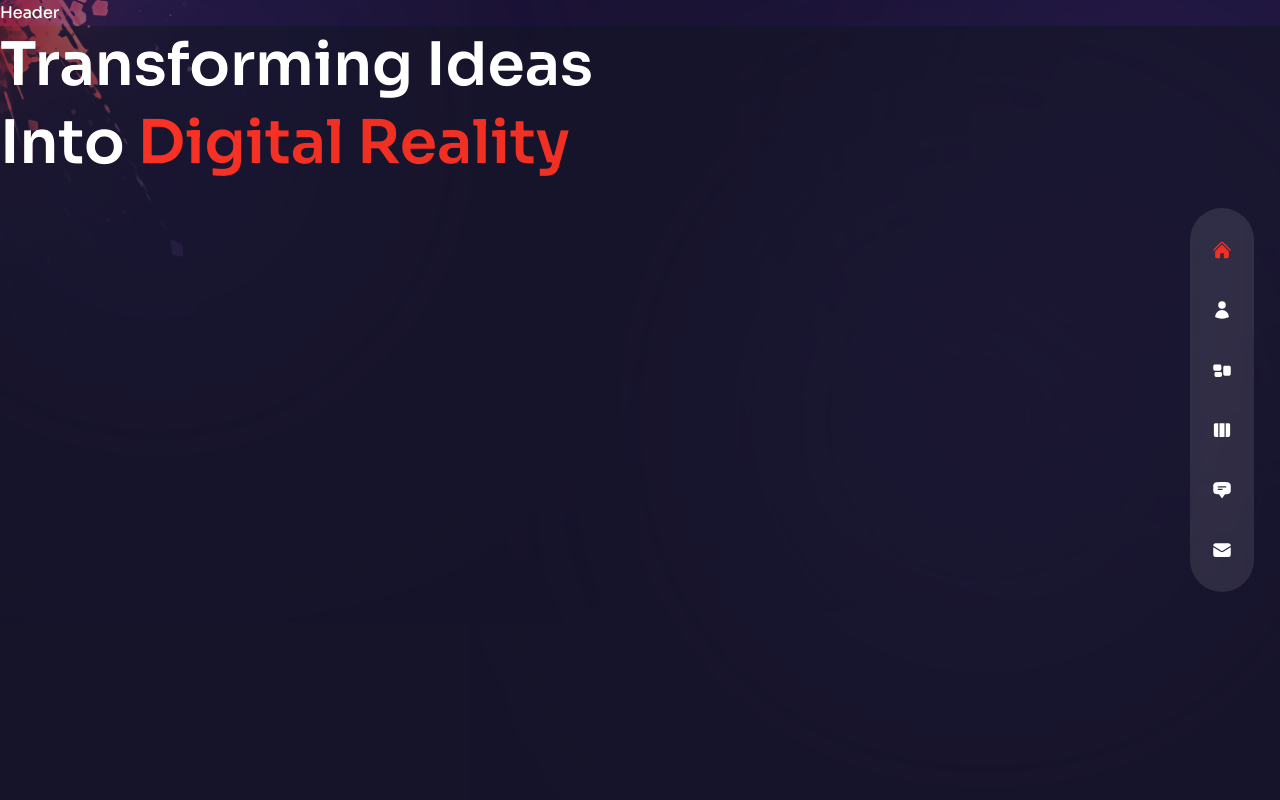
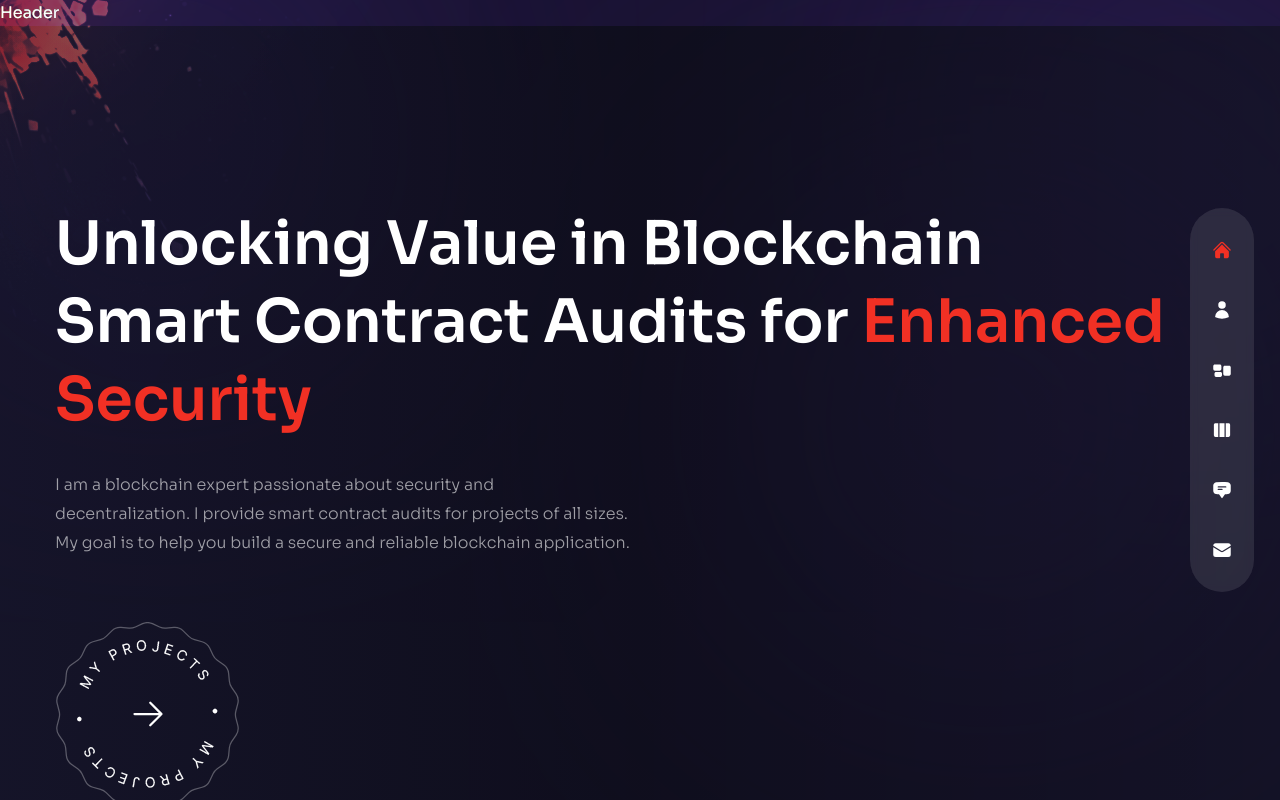
Before and after one commit to Pol-Gallardo/polgallardo, a Next.js app: page / in a window 1280 px wide. Built offline with nearby package versions, Linux system fonts and the light colour scheme.

Commit message:
botton home

```diff
--- a/components/ProjectsBtn.js
+++ b/components/ProjectsBtn.js
@@ -1,5 +1,29 @@
+//next image
+import Image from 'next/image';
+
+//next link
+import Link from 'next/link';
+
+// icons
+import { HiArrowRight } from 'react-icons/hi2';
+
+
 const ProjectsBtn = () => {
-  return <div>Project Btn</div>;
+  return (
+  <div className='mx-auto xl:mx-0'>
+    <Link href={'/work'}
+    className='relative w-[185px] h-[185px] flex justify-center items-center bg-circleStar bg-cover bg-center bg-no-repeat group'>
+      <Image
+      src={'/rounded-text.png'}
+      width={141}
+      height={148}
+      alt=''
+      className='animate-spin-slow w-full h-full max-w-[141px] max-h-[148px]'
+      />
+      <HiArrowRight className='absolute text-4xl group-hover:translate-x-2 trnasition-all duration-300' />
+    </Link>
+  </div>
+  );
 };
 
 export default ProjectsBtn;
--- a/pages/index.js
+++ b/pages/index.js
@@ -16,12 +16,39 @@
 const Home = () => {
   return <div className='bg-primary/60 h-full'>
     {/* text */}
-    <div>
-      <div>
+    <div className='w-full h-full bg-gradient-to-r from-primary/10 via-black/30 to-black/10'>
+      <div className='text-center flex flex-col justify-center xl:pt-40 xl:text-left h-full container mx-auto'>
         {/* title */}
-        <h1 className='h1'>
-          Transforming Ideas <br /> Into <span className='text-accent'>Digital Reality</span>
-        </h1>
+        <motion.h1
+          variants={fadeIn('down', 0.2)}
+          initial='hidden'
+          animate='show'
+          exit='hidden'
+          className='h1'>
+        Unlocking Value in Blockchain <br /> Smart Contract Audits for <span className='text-accent'>Enhanced Security</span>
+        </motion.h1>
+        {/* subtitle */}
+        <motion.p
+          variants={fadeIn('down', 0.3)}
+          initial='hidden'
+          animate='show'
+          exit='hidden'
+          className='max-w-sm xl:max-w-xl mx-auto xl:mx-0 mb-10 xl:mb-16'>
+        I am a blockchain expert passionate about security and decentralization. I provide smart contract audits for projects of all sizes. My goal is to help you build a secure and reliable blockchain application.
+        </motion.p>
+        {/* button */}
+        <div className='flex justify-center xl:hidden relative'>
+          <ProjectsBtn />
+        </div>
+        <motion.div
+          variants={fadeIn('down', 0.4)}
+          initial='hidden'
+          animate='show'
+          exit='hidden'
+          className='hidden xl:flex'
+          >
+          <ProjectsBtn />
+        </motion.div>
       </div>
       {/* image */}
       <div></div>
```
